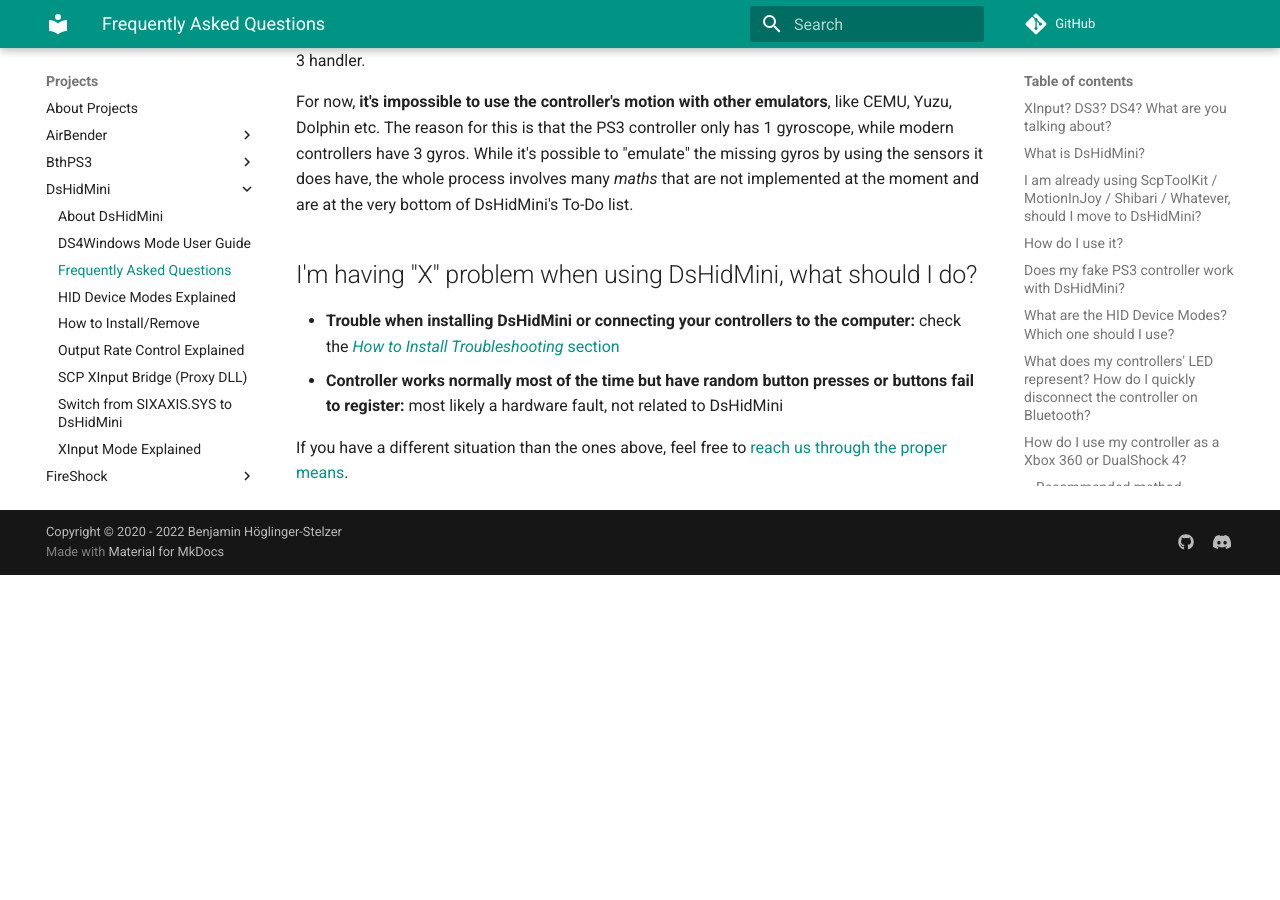
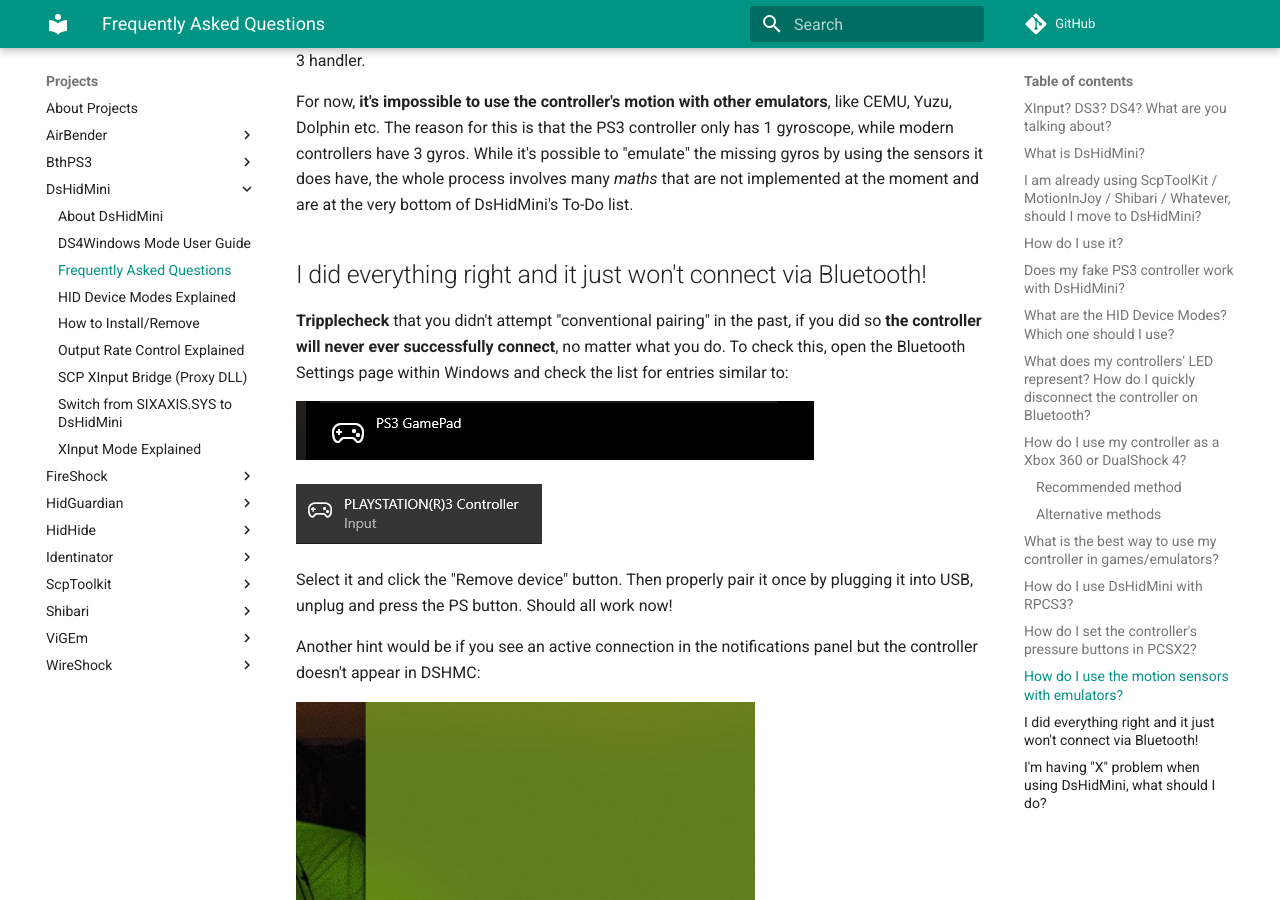
Before and after one commit to nefarius/ViGEm.github.io, an MkDocs documentation site: the page built from docs/projects/DsHidMini/FAQ.md, in a window 1280 px wide and 900 px high, scrolled down 5870 px. Built offline with MkDocs 1.6.1 and Material for MkDocs 9.7.7, drawn with Linux system fonts in a browser that asks for light colours; comment, search, counter and statistics services are not loaded; before the commit the page ends 6445 px from its top, so only the background shows below that.

Commit message:
Updated FAQ with bodged pairing hint

```diff
--- a/docs/projects/DsHidMini/FAQ.md
+++ b/docs/projects/DsHidMini/FAQ.md
@@ -97,11 +97,25 @@
 
 The only emulator that can use the DS3 motion sensors is the RPCS3 when using the DualShock 3 handler.
 
-For now, __it's impossible to use the controller's motion with other emulators__, like CEMU, Yuzu, Dolphin etc. The reason for this is that the PS3 controller only has 1 gyroscope, while modern controllers have 3 gyros. While it's possible to "emulate" the missing gyros by using the sensors it does have, the whole process involves many _maths_ that are not implemented at the moment and are at the very bottom of DsHidMini's To-Do list.
+For now, **it's impossible to use the controller's motion with other emulators**, like CEMU, Yuzu, Dolphin etc. The reason for this is that the PS3 controller only has 1 gyroscope, while modern controllers have 3 gyros. While it's possible to "emulate" the missing gyros by using the sensors it does have, the whole process involves many _maths_ that are not implemented at the moment and are at the very bottom of DsHidMini's To-Do list.
+
+## I did everything right and it just won't connect via Bluetooth!
+
+**Tripplecheck** that you didn't attempt "conventional pairing" in the past, if you did so **the controller will never ever successfully connect**, no matter what you do. To check this, open the Bluetooth Settings page within Windows and check the list for entries similar to:
+
+![BluetoothDialog.png](images/BluetoothDialog.png){: .glightbox }
+
+![explorer_7O9IulBc4C2.png](images/explorer_7O9IulBc4C2.png){: .glightbox }
+
+Select it and click the "Remove device" button. Then properly pair it once by plugging it into USB, unplug and press the PS button. Should all work now!
+
+Another hint would be if you see an active connection in the notifications panel but the controller doesn't appear in DSHMC:
+
+![BluetoothConnected.png](images/BluetoothConnected.png){: .glightbox }
 
 ## I'm having "X" problem when using DsHidMini, what should I do?
 
-- __Trouble when installing DsHidMini or connecting your controllers to the computer:__ check the [_How to Install Troubleshooting_ section](../How-to-Install/#troubleshooting)
-- __Controller works normally most of the time but have random button presses or buttons fail to register:__ most likely a hardware fault, not related to DsHidMini
+- **Trouble when installing DsHidMini or connecting your controllers to the computer:** check the [_How to Install Troubleshooting_ section](../How-to-Install/#troubleshooting)
+- **Controller works normally most of the time but have random button presses or buttons fail to register:** most likely a hardware fault, not related to DsHidMini
 
 If you have a different situation than the ones above, feel free to [reach us through the proper means](https://vigem.org/Community-Support/).
```
Also changed, not shown: docs/projects/DsHidMini/images/ApplicationFrameHost_3ZhAlgfVeI.png (added), docs/projects/DsHidMini/images/BluetoothConnected.png (added), docs/projects/DsHidMini/images/BluetoothDialog.png (added), docs/projects/DsHidMini/images/explorer_6gzV1RZUJW.png (added), docs/projects/DsHidMini/images/explorer_7O9IulBc4C.png (added), docs/projects/DsHidMini/images/explorer_7O9IulBc4C2.png (added), docs/projects/DsHidMini/images/explorer_WKnsHgapL5.png (added).
